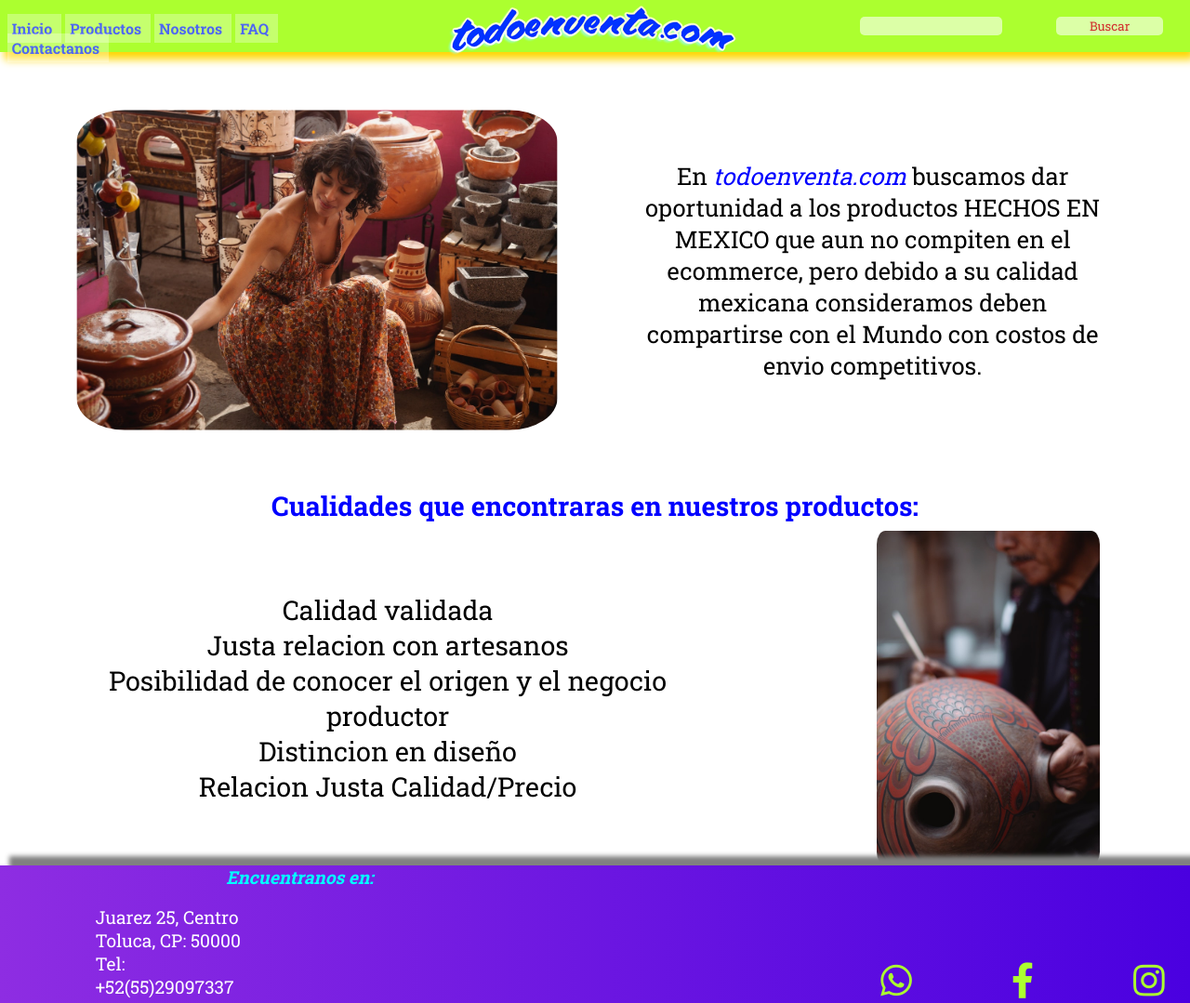
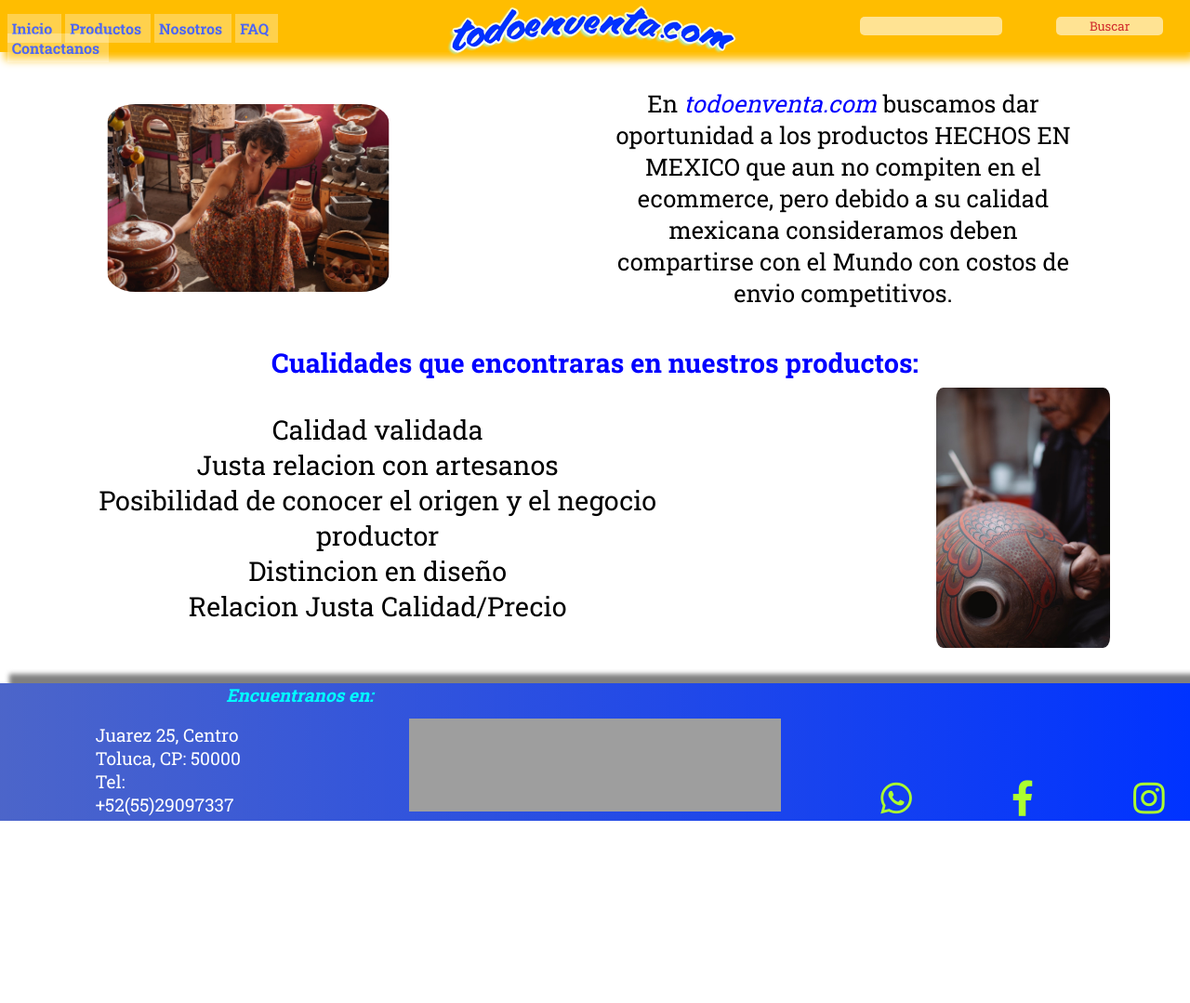
Before and after one commit to FranciscoZaragoza10/Zaragoza_todoenventa---Independiente---copia, a plain HTML site: page index.html in a window 1280 px wide. Shown: the whole page at 93% size. After the commit the page ends 883 px from the top, so only its background shows below. Drawn offline with Linux system fonts and the light colour scheme; grey boxes are pictures that could not be loaded.

Commit message:
Paleta de colores

```diff
--- a/style.CSS
+++ b/style.CSS
@@ -11,10 +11,10 @@
 header {
   display: flex;
   justify-content: space-between;
-  background-color: rgb(172, 255, 47);
+  background-color: rgb(255, 189, 0);
   position: sticky;
-  z-index: 1;
-  box-shadow: 5px 8px 9px gold;
+  z-index: 5;
+  box-shadow: 5px 8px 9px rgb(255, 189, 0);
   width: 100vw;
   height: 7vh;
 }
@@ -117,9 +117,10 @@
 .main__section {
   display: flex;
   flex-wrap: wrap;
-  justify-content: space-evenly;
+  justify-content: space-around;
   align-items: center;
-  margin-top: 5%;
+  margin-top: 3%;
+  margin-bottom: 3%;
 }
 
 .main_p {
@@ -129,14 +130,14 @@
   height: auto;
 }
 .main__img--artesania {
-  max-width: 40vw;
+  max-width: 23vw;
   min-width: 300px;
   border-radius: 10%;
   transform: scale(1.01, 1.01);
 }
 
 .main__img--cualidades {
-  height: 45vh;
+  height: 35vh;
   border-radius: 4%;
 }
 .slidein2 {
@@ -212,7 +213,7 @@
   width: 100%;
 }
 .galeria {
-  background-color: rgba(255, 0, 0, 0.582);
+  background-color: rgba(179, 134, 0, 0.7);
   display: grid;
   margin: 0% 15% 0% 15%;
   grid-template-areas:
@@ -221,9 +222,9 @@
     "img6 img6 img7";
   grid-template-columns: 1fr 1fr 1fr;
   grid-template-rows: 1fr 1fr 1fr;
-  justify-items: stretch;
-  align-items: stretch;
-  grid-gap: 1%;
+  justify-items: center;
+  align-items: center;
+  grid-gap: 0.2%;
 }
 .img1 {
   grid-area: img1;
@@ -301,7 +302,7 @@
 footer {
   display: inline-block;
   color: white;
-  background: linear-gradient(to right, #8e2de2, #4a00e0);
+  background: linear-gradient(to right, rgb(0, 36, 179, 0.7), rgb(0, 51, 255));
   font-size: 1.2em;
   box-shadow: 10px -10px 5px gray;
   z-index: 1;
```
